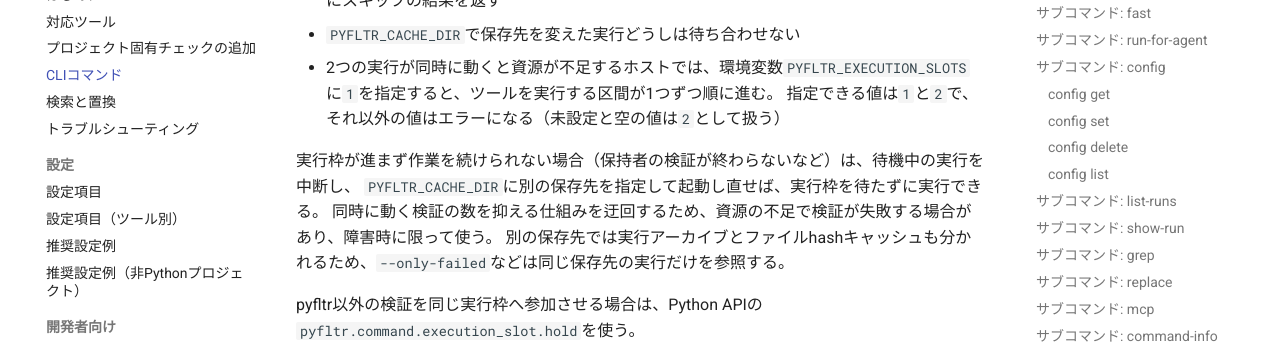
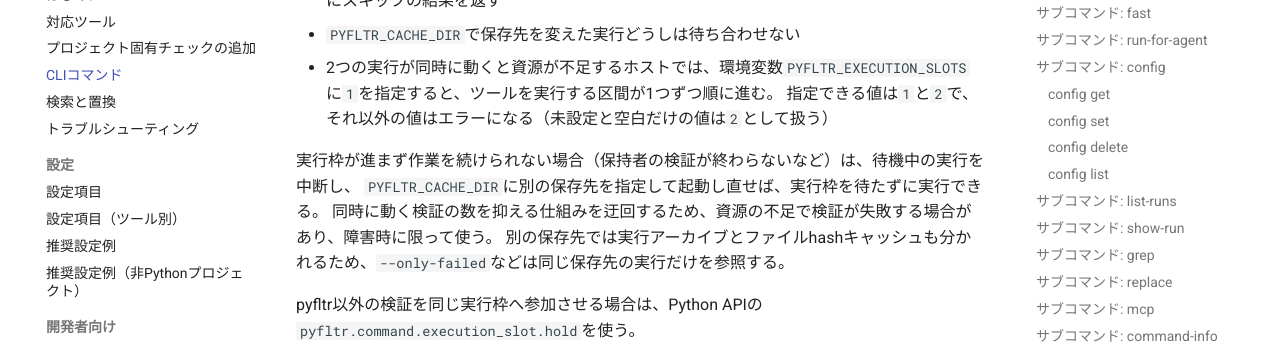
Before and after one commit to ak110/pyfltr, an MkDocs documentation site: the page built from docs/guide/usage.md, in a window 1280 px wide and 900 px high, scrolled down 20568 px. Shown: the part 176-520 px from the top of the window. Built offline with MkDocs 1.6.1 and Material for MkDocs 9.7.7, drawn with Linux system fonts in a browser that asks for light colours; comment, search, counter and statistics services are not loaded.

Commit message:
docs: 実行枠の数を下げる環境変数で空白だけの値も既定値になることを明記する
Co-Authored-By: Claude Opus 5.5 / Medium <noreply@anthropic.com>

```diff
--- a/docs/guide/usage.md
+++ b/docs/guide/usage.md
@@ -849,7 +849,7 @@ MCPを利用できず、エージェントがシェルコマンドを実行で
 - 対象ファイルが1件も無いツールだけの実行（文書だけのcommitなど）は、実行枠を待たずにスキップの結果を返す
 - `PYFLTR_CACHE_DIR`で保存先を変えた実行どうしは待ち合わせない
 - 2つの実行が同時に動くと資源が不足するホストでは、環境変数`PYFLTR_EXECUTION_SLOTS`に`1`を指定すると、ツールを実行する区間が1つずつ順に進む。
-  指定できる値は`1`と`2`で、それ以外の値はエラーになる（未設定と空の値は`2`として扱う）
+  指定できる値は`1`と`2`で、それ以外の値はエラーになる（未設定と空白だけの値は`2`として扱う）
 
 実行枠が進まず作業を続けられない場合（保持者の検証が終わらないなど）は、待機中の実行を中断し、
 `PYFLTR_CACHE_DIR`に別の保存先を指定して起動し直せば、実行枠を待たずに実行できる。
```
